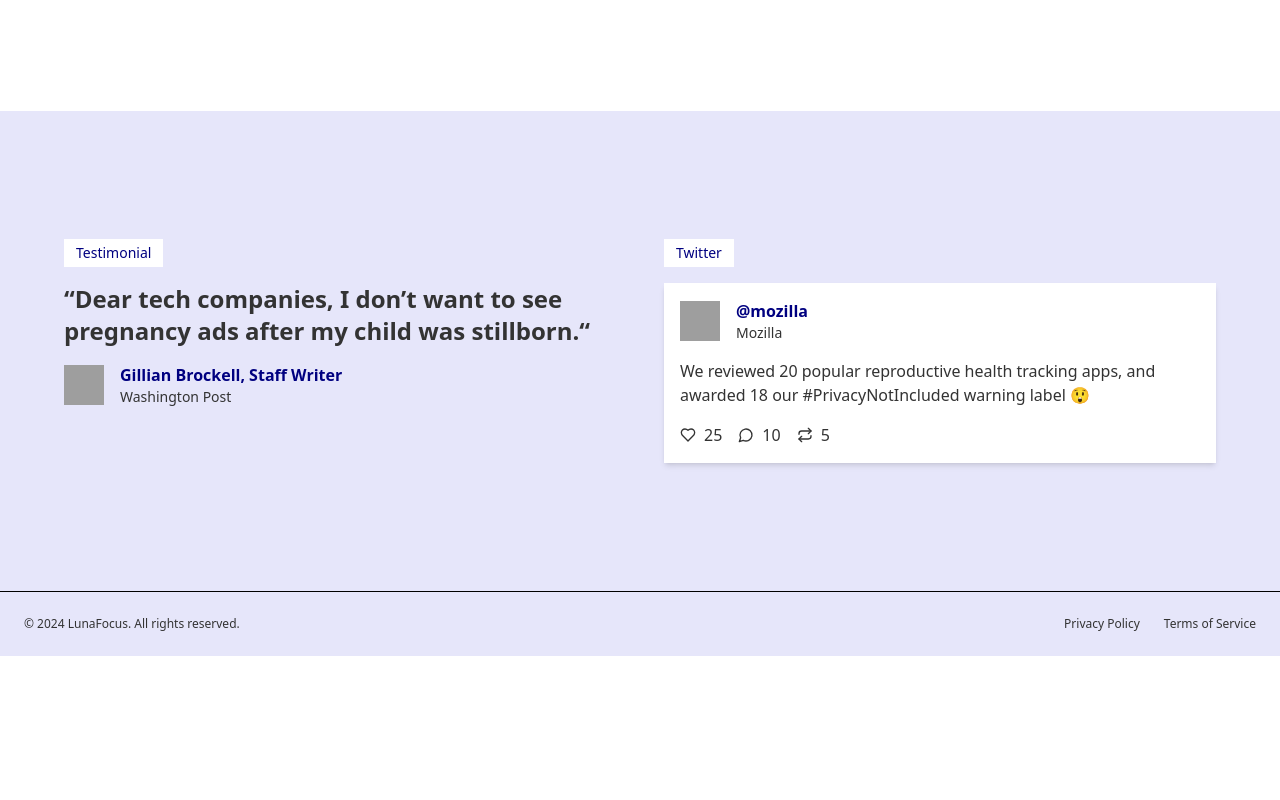
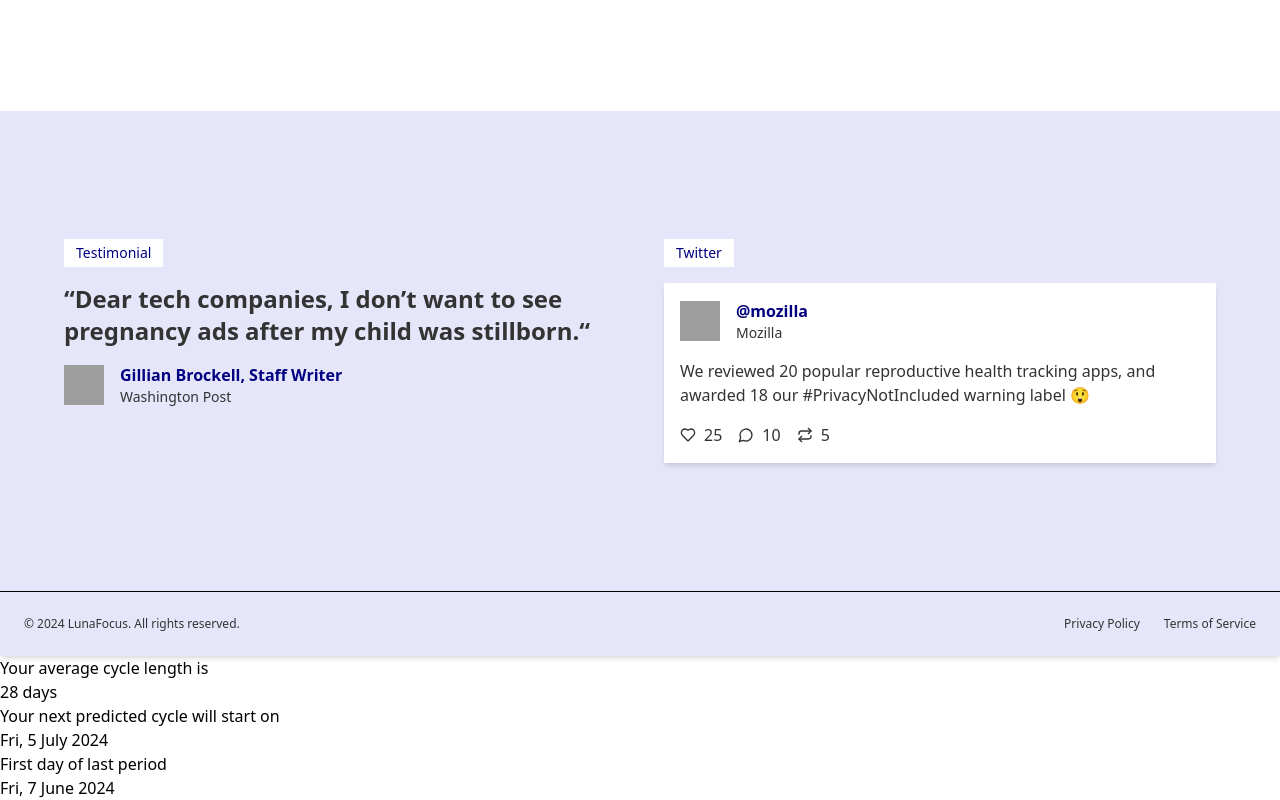
Before and after one commit to blackgirlbytes/LunaFocus, a Next.js app: page / in a window 1280 px wide. Shown: the part 2027-2827 px from the top of the page. Before the commit the page ends 2683 px from the top, so only its background shows below. Built offline with nearby package versions, Linux system fonts and the light colour scheme; grey boxes are pictures that could not be loaded.

Commit message:
Add basic statistics component at bottom of landing page

```diff
--- /dev/null
+++ b/src/components/statistics.jsx
@@ -0,0 +1,19 @@
+
+export function Statistics() {
+
+    return (
+        <div>
+
+        <h3>Your average cycle length is</h3>
+            <div>28 days</div>
+
+        <h3>Your next predicted cycle will start on</h3>
+            <div>Fri, 5 July 2024</div>
+
+        <h3>First day of last period</h3>
+            <div>Fri, 7 June 2024</div>
+
+        </div>
+    );
+
+}
--- a/src/pages/index.js
+++ b/src/pages/index.js
@@ -1,6 +1,7 @@
 import Image from "next/image";
 import { Inter } from "next/font/google";
 import { LandingPage } from "@/components/landingpage";
+import { Statistics } from "@/components/statistics";
 
 const inter = Inter({ subsets: ["latin"] });
 
@@ -8,6 +9,7 @@ export default function Home() {
   return (
     <main>
       <LandingPage />
+      <Statistics />
     </main>
   );
 }
```
